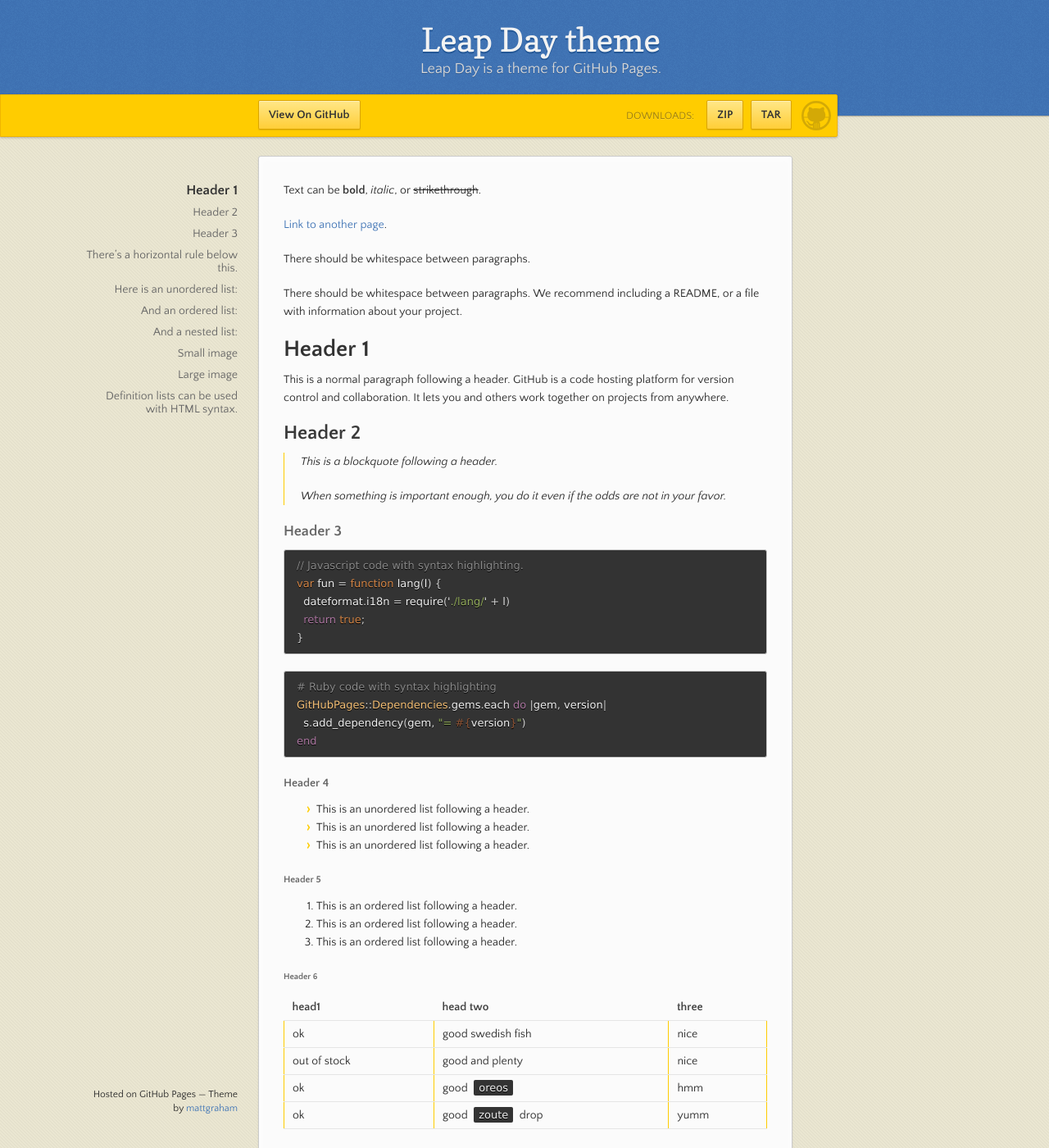
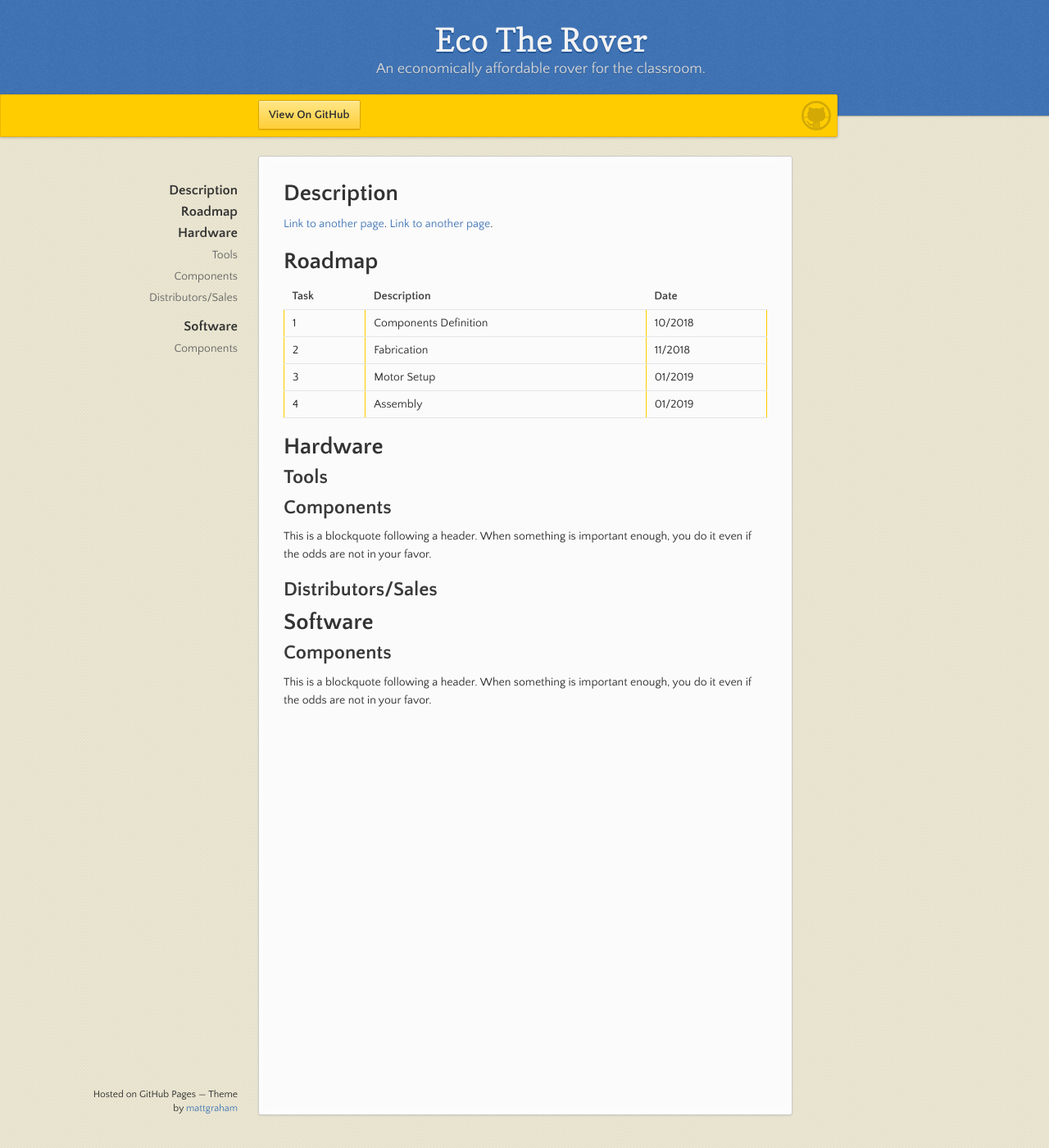
Before and after one commit to ecotrv-unileon/ecotrv-unileon.github.io, a Jekyll site: the page built from index.md, in a window 1280 px wide and 1400 px high. Shown: the whole window at 82% size. Built offline with Jekyll 4.4.1, drawn with Linux system fonts in a browser that asks for light colours; our own code applies the rules of GitHub Pages for plain Markdown files; some of the changed text lies outside the part shown.

Commit message:
Added minor changes

````diff
--- a/_config.yml
+++ b/_config.yml
@@ -1,5 +1,5 @@
-title: Leap Day theme
-description: Leap Day is a theme for GitHub Pages.
-show_downloads: true
+title: Eco The Rover
+description: An economically affordable rover for the classroom.
+show_downloads: false
 google_analytics:
 theme: jekyll-theme-leap-day
--- a/index.md
+++ b/index.md
@@ -2,122 +2,43 @@
 layout: default
 ---
 
-Text can be **bold**, _italic_, or ~~strikethrough~~.
 
-[Link to another page](./another-page.html).
-
-There should be whitespace between paragraphs.
-
-There should be whitespace between paragraphs. We recommend including a README, or a file with information about your project.
-
-# Header 1
-
-This is a normal paragraph following a header. GitHub is a code hosting platform for version control and collaboration. It lets you and others work together on projects from anywhere.
-
-## Header 2
-
-> This is a blockquote following a header.
->
-> When something is important enough, you do it even if the odds are not in your favor.
-
-### Header 3
-
-```js
-// Javascript code with syntax highlighting.
-var fun = function lang(l) {
-  dateformat.i18n = require('./lang/' + l)
-  return true;
-}
-```
-
-```ruby
-# Ruby code with syntax highlighting
-GitHubPages::Dependencies.gems.each do |gem, version|
-  s.add_dependency(gem, "= #{version}")
-end
-```
-
-#### Header 4
-
-*   This is an unordered list following a header.
-*   This is an unordered list following a header.
-*   This is an unordered list following a header.
-
-##### Header 5
-
-1.  This is an ordered list following a header.
-2.  This is an ordered list following a header.
-3.  This is an ordered list following a header.
-
-###### Header 6
-
-| head1        | head two          | three |
-|:-------------|:------------------|:------|
-| ok           | good swedish fish | nice  |
-| out of stock | good and plenty   | nice  |
-| ok           | good `oreos`      | hmm   |
-| ok           | good `zoute` drop | yumm  |
-
-### There's a horizontal rule below this.
-
-* * *
-
-### Here is an unordered list:
-
-*   Item foo
-*   Item bar
-*   Item baz
-*   Item zip
-
-### And an ordered list:
-
-1.  Item one
-1.  Item two
-1.  Item three
-1.  Item four
-
-### And a nested list:
-
-- level 1 item
-  - level 2 item
-  - level 2 item
-    - level 3 item
-    - level 3 item
-- level 1 item
-  - level 2 item
-  - level 2 item
-  - level 2 item
-- level 1 item
-  - level 2 item
-  - level 2 item
-- level 1 item
-
-### Small image
-
-![Octocat](https://assets-cdn.github.com/images/icons/emoji/octocat.png)
-
-### Large image
-
-![Branching](https://guides.github.com/activities/hello-world/branching.png)
+# Description
 
 
-### Definition lists can be used with HTML syntax.
 
-<dl>
-<dt>Name</dt>
-<dd>Godzilla</dd>
-<dt>Born</dt>
-<dd>1952</dd>
-<dt>Birthplace</dt>
-<dd>Japan</dd>
-<dt>Color</dt>
-<dd>Green</dd>
-</dl>
+[Link to another page](./hardware.html).
+[Link to another page](./software.html).
 
-```
-Long, single-line code blocks should not wrap. They should horizontally scroll if they are too long. This line should be long enough to demonstrate this.
-```
 
-```
-The final element.
-```
+
+
+# Roadmap
+
+| Task          | Description           | Date     |
+|:--------------|:----------------------|:---------|
+| 1             | Components Definition | 10/2018  |
+| 2             | Fabrication           | 11/2018  |
+| 3             | Motor Setup           | 01/2019  |
+| 4             | Assembly              | 01/2019  |
+
+
+
+# Hardware
+
+
+## Tools
+
+## Components
+
+This is a blockquote following a header.
+When something is important enough, you do it even if the odds are not in your favor.
+
+## Distributors/Sales
+
+# Software
+
+## Components
+
+This is a blockquote following a header.
+When something is important enough, you do it even if the odds are not in your favor.
````
Also changed, not shown: 1 other file.
